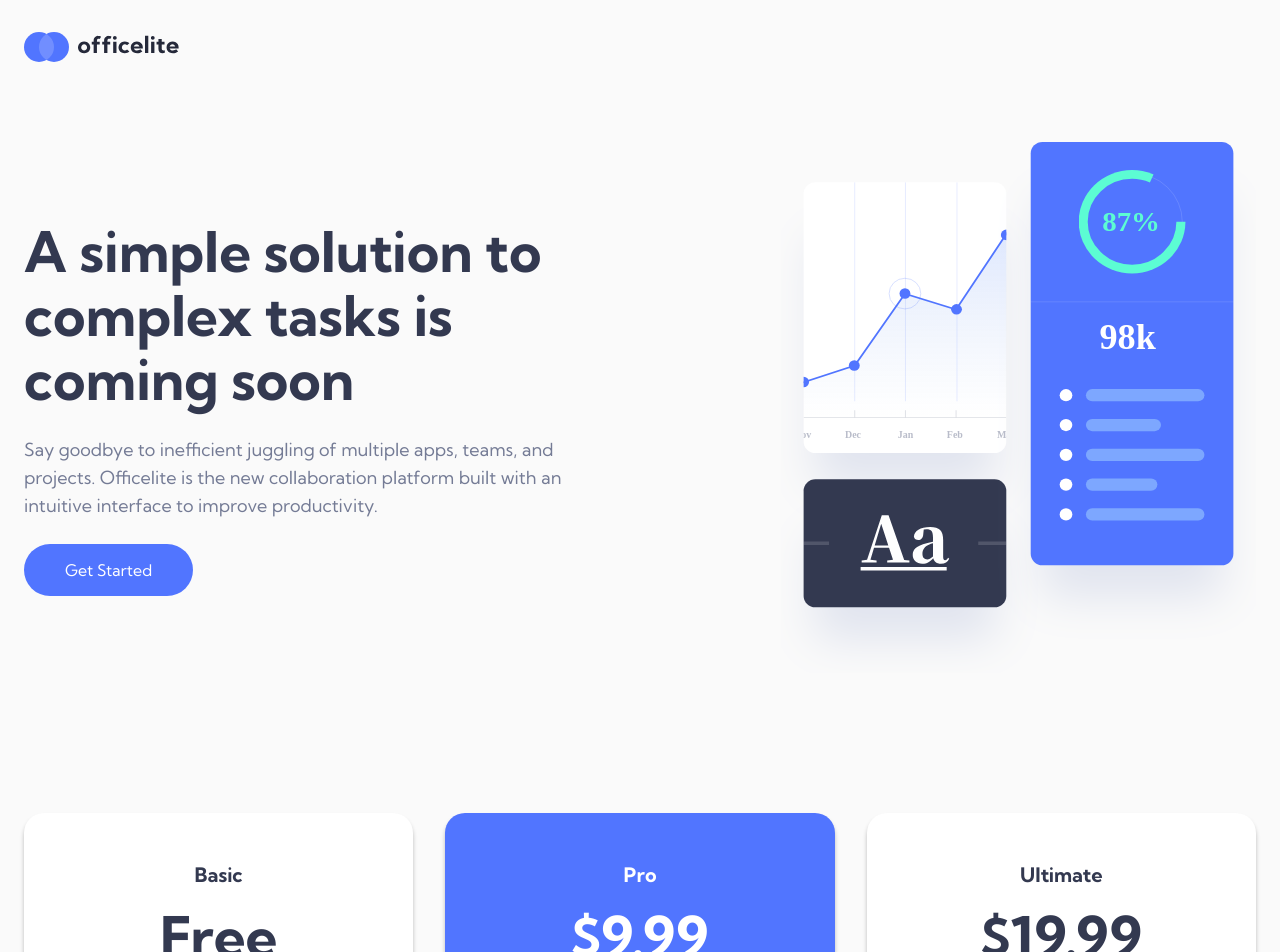
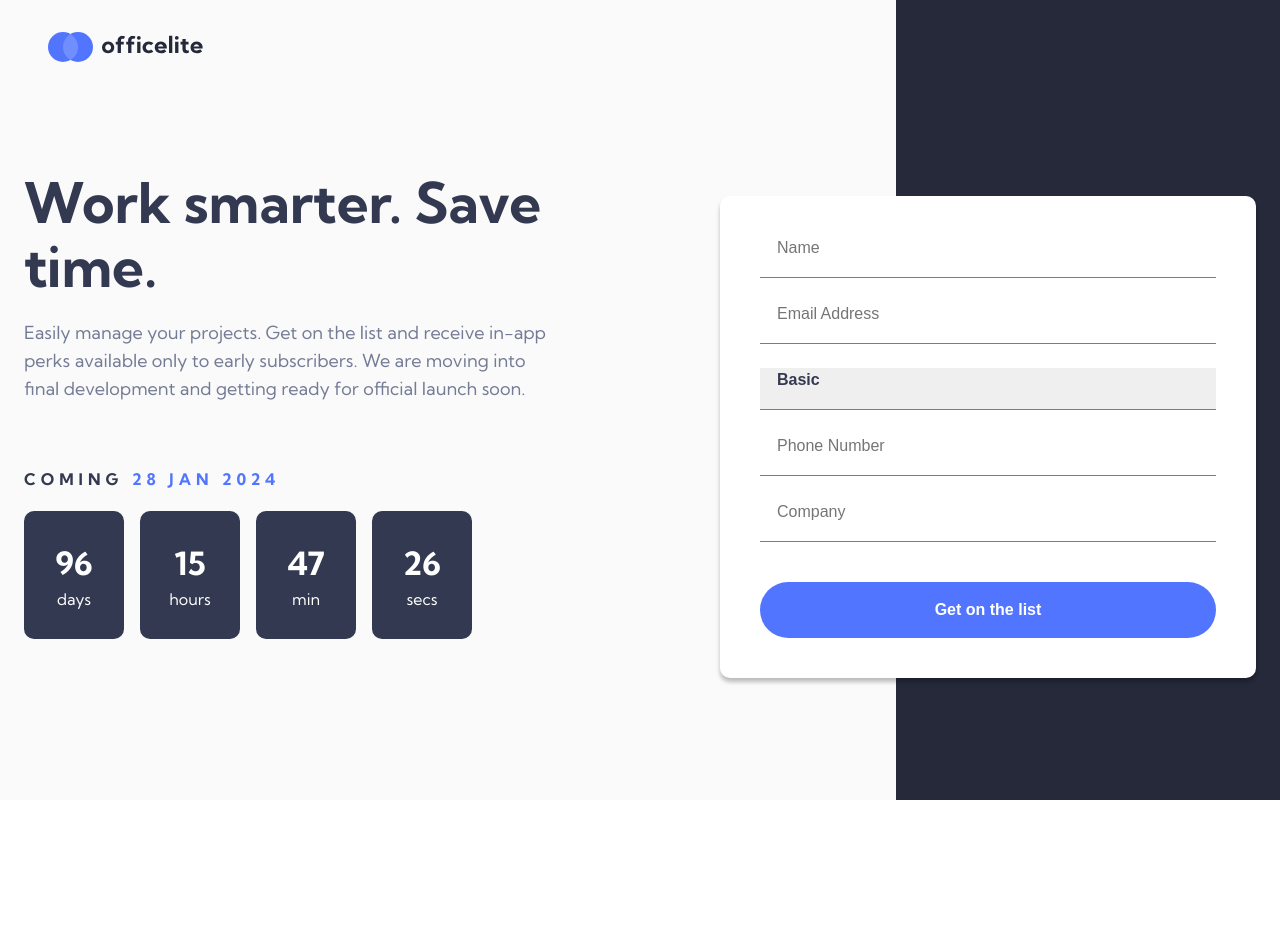
Before and after one commit to MadeByJax/officelite, a React (Vite) app: page / in a window 1280 px wide. Shown: the top 952 px of the page. After the commit the page ends 800 px from the top, so only its background shows below. Built offline with nearby package versions, Linux system fonts and the light colour scheme.

Commit message:
added a homescreen and signup screen

```diff
--- a/src/App.css
+++ b/src/App.css
@@ -28,6 +28,9 @@
   padding-right: 1.5rem;
 }
 
+.test {
+  background-color: #fafafa;
+}
 /*xs */
 /* xs */
 @media (min-width: 475px) {
--- a/src/App.jsx
+++ b/src/App.jsx
@@ -1,17 +1,17 @@
-import Header from './components/Header'
-import Plans from './components/Plans'
-import './App.css'
+import Header from "./components/Header";
+import Plans from "./components/Plans";
+import Timer from "./components/Timer";
+import Homescreen from "./pages/Homescreen";
+import Signup from "./pages/Signup";
+import "./App.css";
 
 function App() {
-
   return (
     <>
-     <div >
-      <Header />
-      <Plans />
-     </div>
+
+      <Signup />
     </>
-  )
+  );
 }
 
-export default App
+export default App;
```
